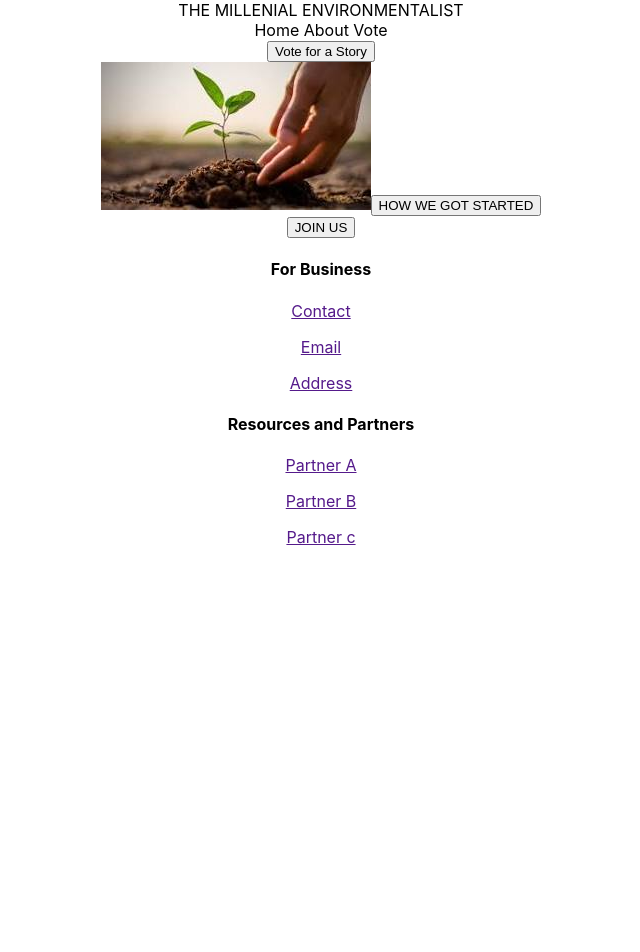
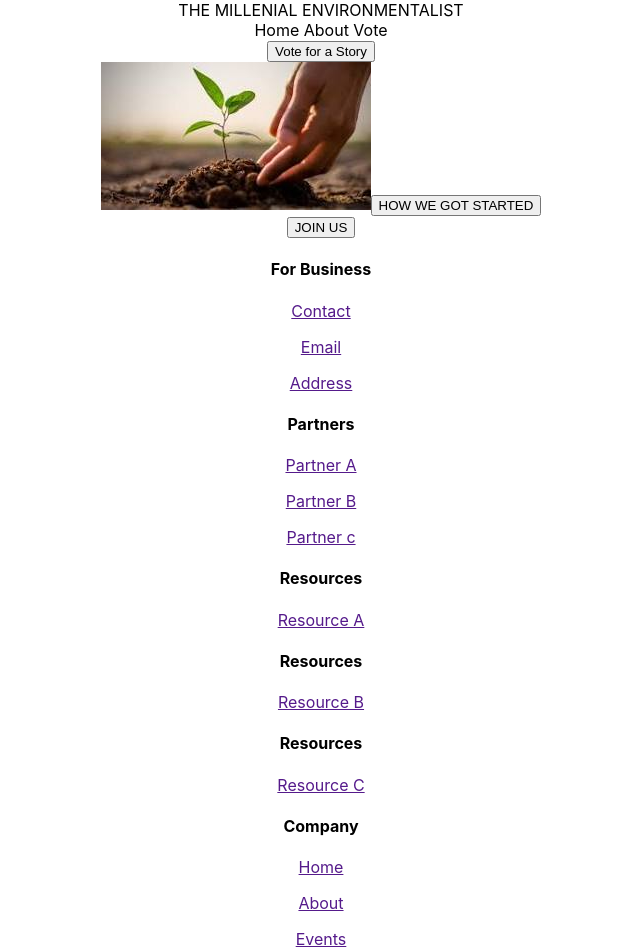
Before and after one commit to IrisThuo/HUMMINGBIRD, a React (Create React App) app: page / in a window 1280 px wide. Shown: the top 952 px of the page, without its empty margins (319-959 px from the left). Before the commit the page ends 800 px from the top, so only its background shows below. Built offline with nearby package versions, Linux system fonts and the light colour scheme.

Commit message:
footer link to pages

```diff
--- a/src/Components/Footer.js
+++ b/src/Components/Footer.js
@@ -21,7 +21,7 @@
 
   {/* part b of footer links*/}
         <div className='sb_Footer-inks_div'>
-        <h4>Resources and Partners</h4>
+        <h4>Partners</h4>
         <a href=''>
         <p>Partner A</p>
        </a>
@@ -33,7 +33,35 @@
      </a>
         </div>
 
+  {/* part c of footer links */}
+        <div className='sb_Footer-links_div'>
+          <h4>Resources</h4>
+          <a href=''>
+           <p>Resource A</p>
+          </a>
+          <h4>Resources</h4>
+          <a href=''>
+           <p>Resource B</p>
+          </a>
+          <h4>Resources</h4>
+          <a href=''>
+           <p>Resource C</p>
+          </a>
+        </div>
 
+  {/* part d of footer */}
+        <div className='sb_Footer-links_div'>
+        <h4>Company</h4>
+        <a href=''>
+         <p>Home</p>
+        </a>
+        <a href=''>
+        <p>About</p>
+        </a>
+        <a href=''>
+        <p>Events</p>
+        </a>
+        </div>
           </div>
         </div>
       </div>
```
